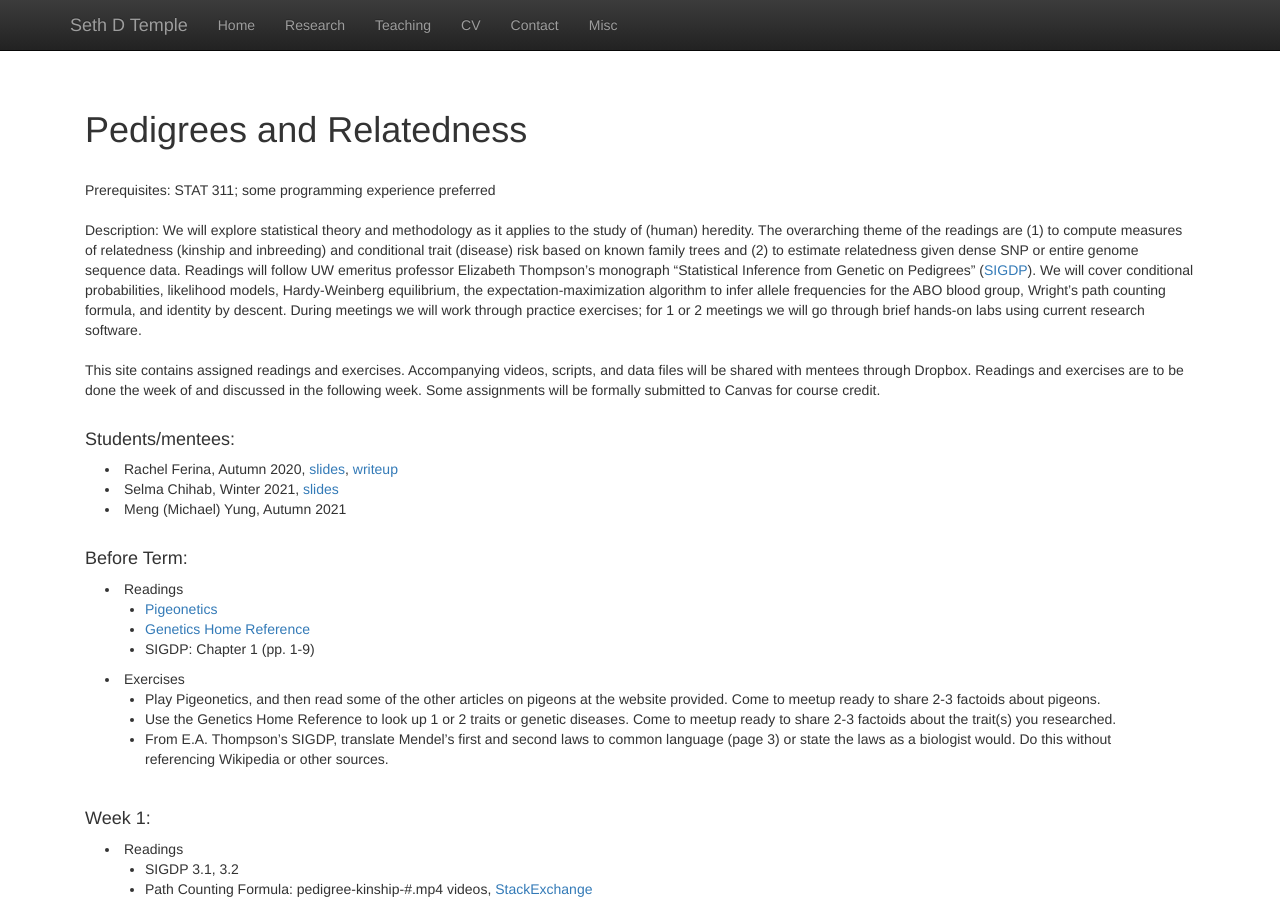
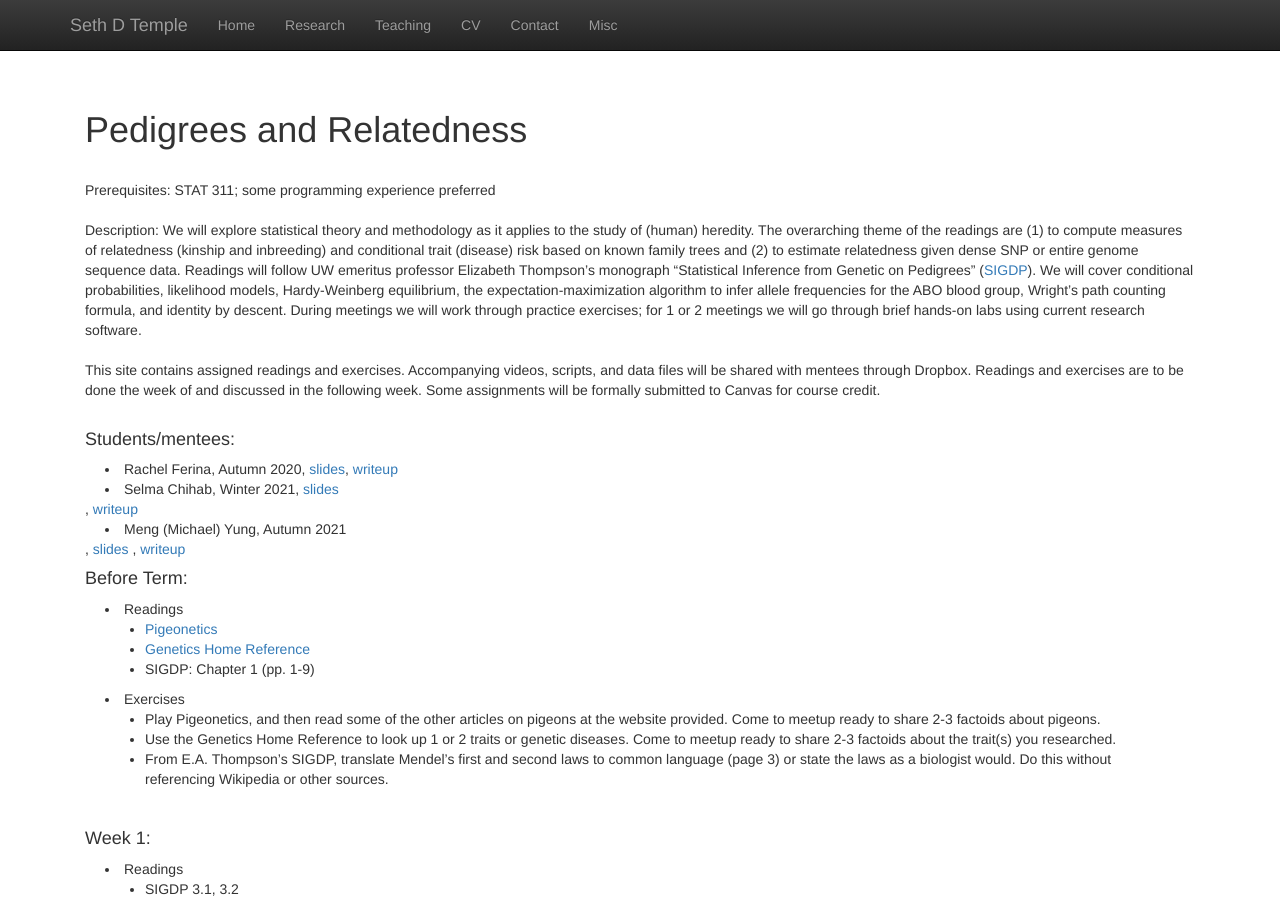
Before and after one commit to sdtemple/sdtemple.github.io, a Jekyll site: the page built from statgen1.html, in a window 1280 px wide and 900 px high. Built offline with Jekyll 4.4.1, drawn with Linux system fonts in a browser that asks for light colours; nearby versions of some CDN libraries; library files that are not in the unit come from our copies.

Commit message:
Update statgen1.html

```diff
--- a/statgen1.html
+++ b/statgen1.html
@@ -23,8 +23,8 @@ Some assignments will be formally submitted to Canvas for course credit.<br/><br
 <h4>Students/mentees:</h4>
 <p class="content" style="padding:0px;margin:0px 20px 0px;">
 <li style="padding:0px;margin:0px 20px 0px;"> Rachel Ferina, Autumn 2020, <a href = "files/rachel-slides.pdf">slides</a>, <a href = "files/rachel-writeup.pdf">writeup</a> </li>
-<li style="padding:0px;margin:0px 20px 0px;"> Selma Chihab, Winter 2021, <a href = "files/selma_slides.pdf">slides</a> </li>
-<li style="padding:0px;margin:0px 20px 0px;"> Meng (Michael) Yung, Autumn 2021 </li>
+<li style="padding:0px;margin:0px 20px 0px;"> Selma Chihab, Winter 2021, <a href = "files/selma_slides.pdf">slides</a> </li>, <a href = "files/selma-writeup.pdf">writeup</a> </li>
+<li style="padding:0px;margin:0px 20px 0px;"> Meng (Michael) Yung, Autumn 2021 </li>, <a href = "files/michael-slides.pdf">slides</a> </li>, <a href = "files/michael-writeup.pdf">writeup</a> </li>
 <br/>
 </p>
 
```
